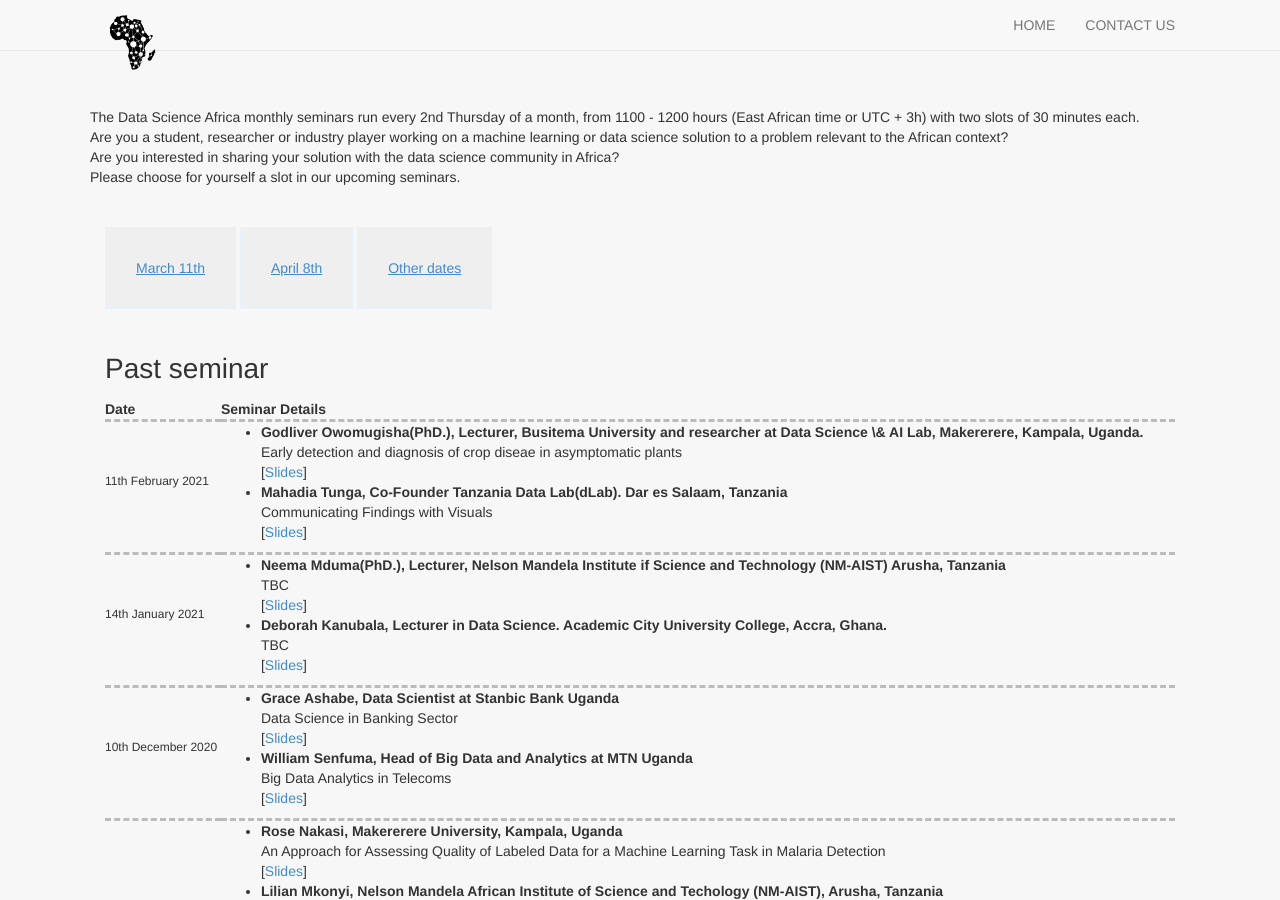
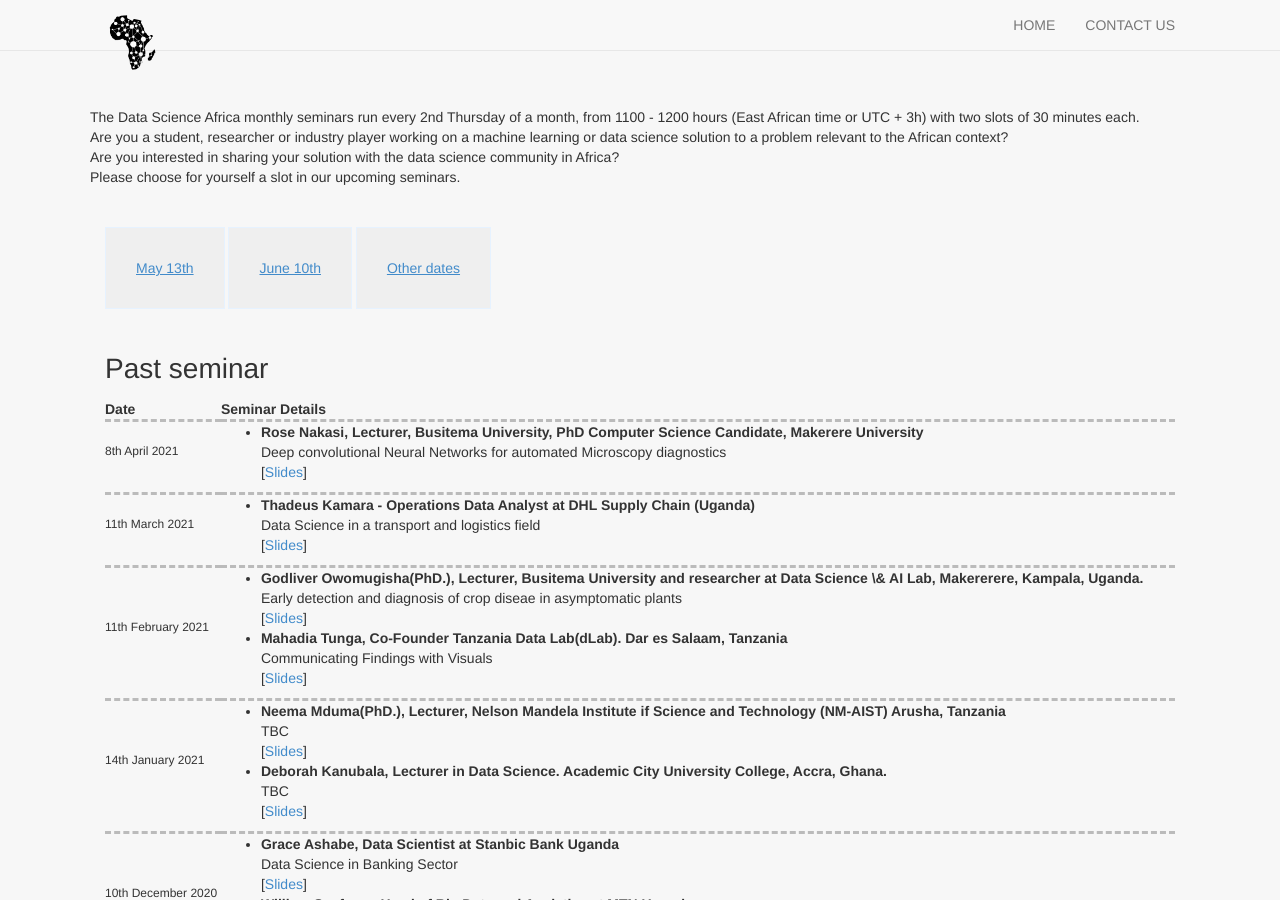
Before and after one commit to datsciafrica/monthly-research-seminars, a Jekyll site: the page built from index.html, in a window 1280 px wide and 900 px high, scrolled down 423 px. Built offline with Jekyll 4.4.1, drawn with Linux system fonts in a browser that asks for light colours; nearby versions of some CDN libraries.

Commit message:
Update index.html
Added new Presenters

```diff
--- a/index.html
+++ b/index.html
@@ -14,8 +14,8 @@
         <!--<p style="font-size:28px;">Expression of interest to present in the upcoming seminars:</p>-->
             <br><br>
 
-        <a href="https://docs.google.com/forms/d/e/1FAIpQLSfh1yZyoinB8ikIAA3HqYGRBFKDX1q-DdbBAvFodq8pf-JXig/viewform?usp=pp_url&entry.248947619=11-Mar-2021" target="blank"><button type="button" class="button"> March 11th </button></a>
-        <a href="https://docs.google.com/forms/d/e/1FAIpQLSfh1yZyoinB8ikIAA3HqYGRBFKDX1q-DdbBAvFodq8pf-JXig/viewform?usp=pp_url&entry.248947619=8-Apr-2021" target="blank"><button type="button"> April 8th </button></a>
+        <a href="https://docs.google.com/forms/d/e/1FAIpQLSfh1yZyoinB8ikIAA3HqYGRBFKDX1q-DdbBAvFodq8pf-JXig/viewform?usp=pp_url&entry.248947619=13-May-2021" target="blank"><button type="button" class="button"> May 13th </button></a>
+        <a href="https://docs.google.com/forms/d/e/1FAIpQLSfh1yZyoinB8ikIAA3HqYGRBFKDX1q-DdbBAvFodq8pf-JXig/viewform?usp=pp_url&entry.248947619=10-Jun-2021" target="blank"><button type="button"> June 10th </button></a>
         <a href="https://forms.gle/C4uDMx1FptahwXnu6" target="blank"><button type="button"> Other dates </button></a>
     </div>
     </section>
@@ -30,11 +30,41 @@
       <div class="container-fluid">
           <p style="font-size:28px;">Past seminar</p>
       <table>
+
           <tr>
               <th>Date</th>
               <th>Seminar Details </th>
 
           </tr>
+             <tr style="border-top: 3px dashed #bbb;">
+
+          <td><h6>8th April 2021</h6></td>
+        <td>
+          <ul>
+              <li><b> Rose Nakasi, Lecturer, Busitema University, PhD Computer Science Candidate, Makerere University </b>
+                      <div>Deep convolutional Neural Networks for automated Microscopy diagnostics</div> [<a herf="https://drive.google.com/file/d/1Ov7EemMCRE-WMXoVfhO6-Sdgkf0aH576/view?usp=sharing">Slides</a>]
+              </li>
+
+          </ul>
+          </td>
+        </tr>
+
+         <tr style="border-top: 3px dashed #bbb;">
+
+          <td><h6>11th March 2021</h6></td>
+        <td>
+          <ul>
+              <li><b> Thadeus Kamara - Operations Data Analyst at DHL Supply Chain (Uganda)</b>
+                      <div>Data Science in a transport and logistics field</div> [<a herf="#">Slides</a>]
+              </li>
+
+          </ul>
+          </td>
+        </tr>
+
+
+
+
 
            <tr style="border-top: 3px dashed #bbb;">
 
@@ -83,11 +113,11 @@
         <td>
           <ul>
               <li><b> Grace Ashabe, Data Scientist at Stanbic Bank Uganda</b>
-                      <div>Data Science in Banking Sector</div> [<a herf="#">Slides</a>]
+                      <div>Data Science in Banking Sector</div> [<a herf="https://drive.google.com/file/d/1n57LiqQN7i20CKtoI-1jfomAu_QSIvwX/view?usp=sharing">Slides</a>]
               </li>
             <li>
               <b>William Senfuma, Head of Big Data and Analytics at MTN Uganda</b>
-                <div>Big Data Analytics in Telecoms</div> [<a href="#">Slides</a>]
+                <div>Big Data Analytics in Telecoms</div> [<a href="https://drive.google.com/file/d/1Ok6iBmb4DnyTPQJVZglk-Vvw5micJD5b/view?usp=sharing">Slides</a>]
 
               </li>
 
```
